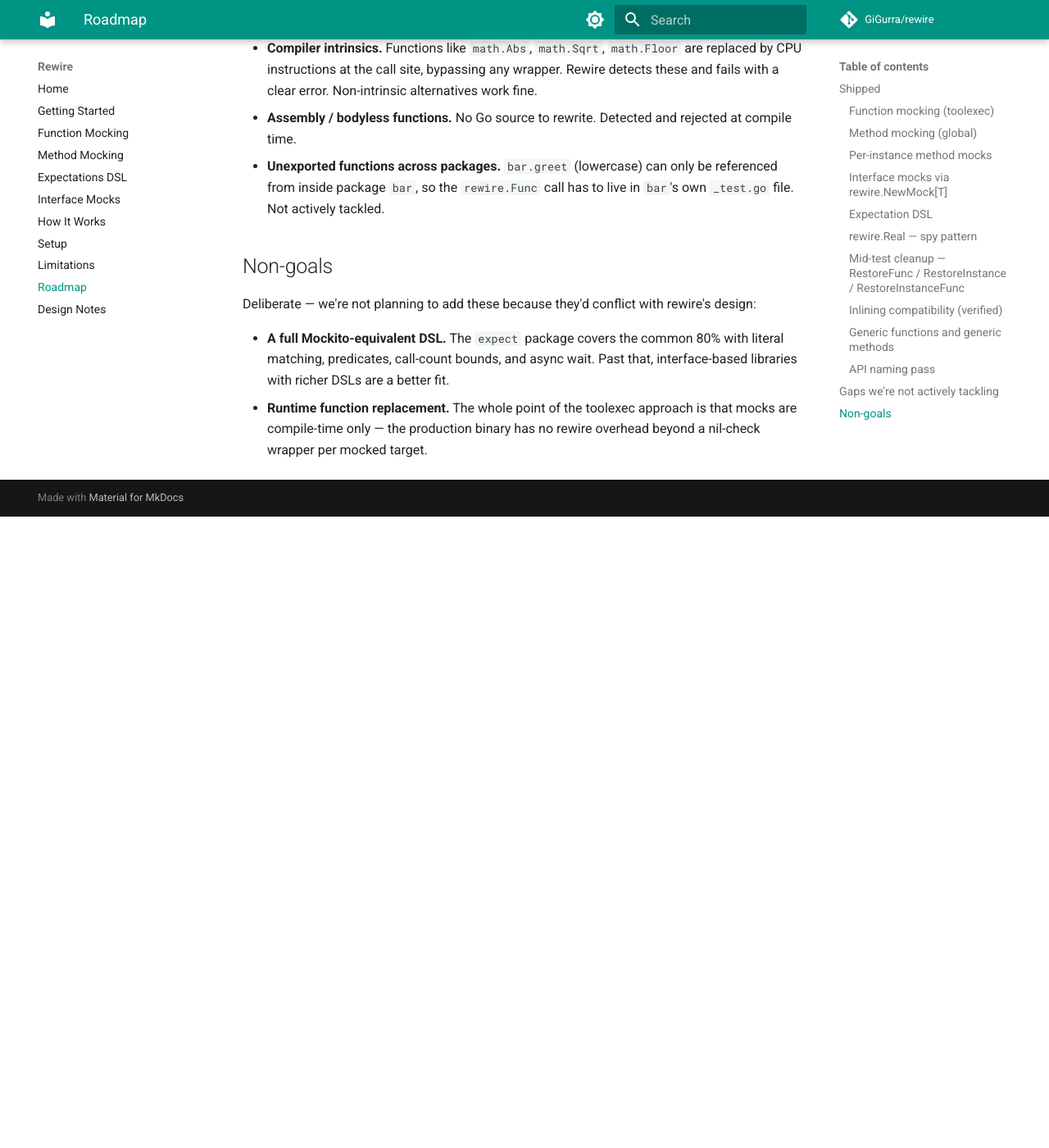
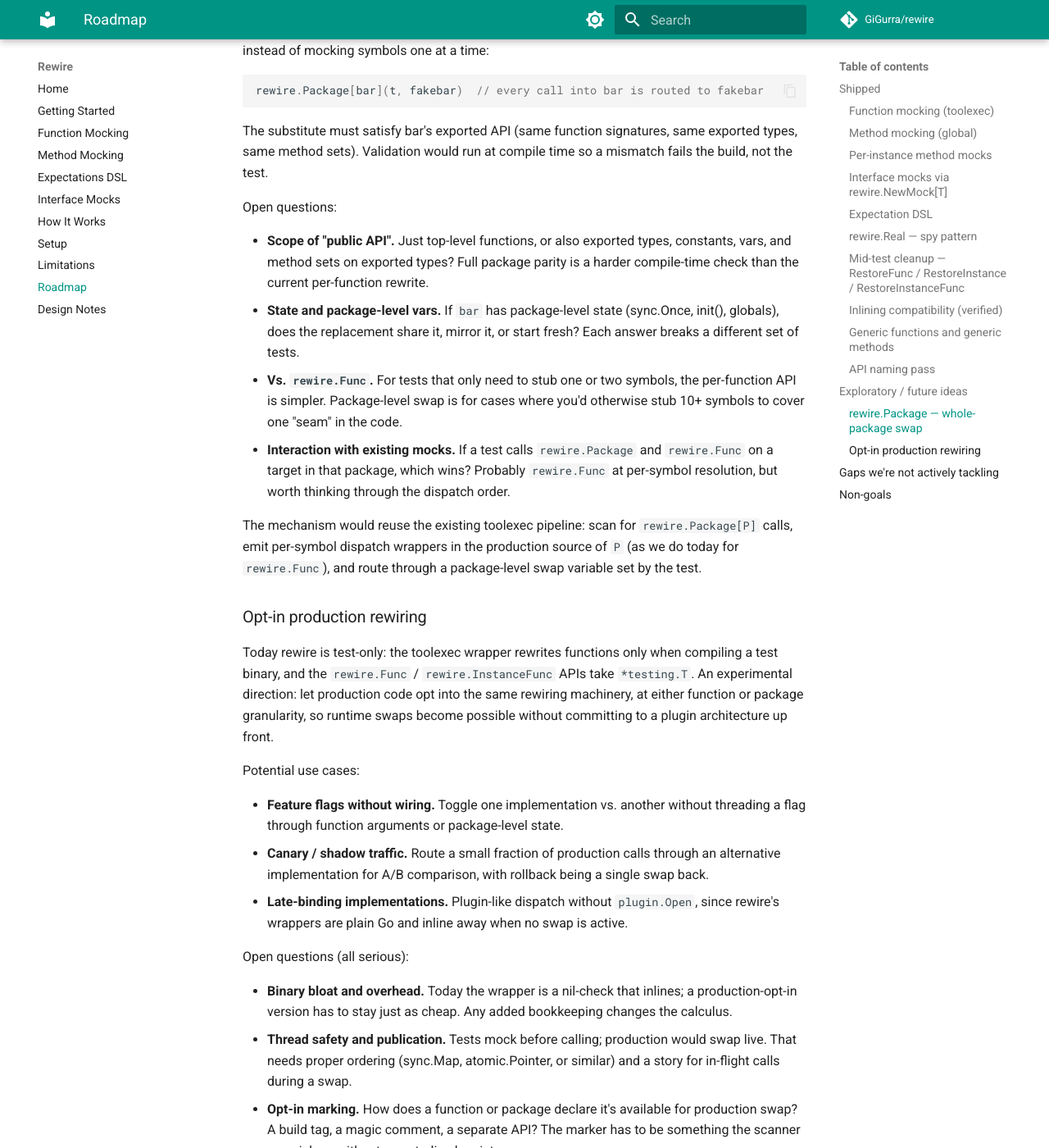
Before and after one commit to GiGurra/rewire, an MkDocs documentation site: the page built from docs/roadmap.md, in a window 1280 px wide and 1400 px high, scrolled down 2592 px. Shown: the whole window at 82% size. Built offline with MkDocs 1.6.1 and Material for MkDocs 9.7.7, drawn with Linux system fonts in a browser that asks for light colours; comment, search, counter and statistics services are not loaded; before the commit the page ends 3222 px from its top, so only the background shows below that; some of the changed text lies outside the part shown.

Commit message:
Document future ideas: rewire.Package + opt-in production rewiring
Two exploratory directions added to the roadmap so they're not lost:

- rewire.Package[P] — whole-package swap where the substitute has
  to structurally satisfy P's exported API. Reuses the existing
  toolexec rewrite pipeline; open questions on public-API scope,
  package-level state, and dispatch-order interaction with
  per-symbol rewire.Func.

- Opt-in production rewiring — the same compile-time rewrite +
  runtime-swappable dispatch table, but retained in production
  builds. Potential use cases: feature flags without arg threading,
  canary traffic, late-binding implementations. Open questions on
  wrapper cost in non-test builds, thread safety during live
  swaps, opt-in marking, and governance. Noted to coexist with
  (not contradict) the existing "no runtime machine-code patching"
  non-goal.

[skip ci]

Co-Authored-By: Claude Opus 4.6 (1M context) <noreply@anthropic.com>

````diff
--- a/docs/roadmap.md
+++ b/docs/roadmap.md
@@ -46,6 +46,49 @@ Rewire's rewrite transformation is small enough that Go's inliner inlines the wr
 
 The public surface has been through a coherent rename: `InstanceMethod → InstanceFunc`, the overloaded `Restore` split into `RestoreFunc` / `RestoreInstance` / `RestoreInstanceFunc`, and the unused `Replace` escape hatch removed. `expect.For` / `expect.ForInstance` were kept — they read well as DSL grammar.
 
+## Exploratory / future ideas
+
+Ideas we're curious about but haven't committed to. Listed here so we don't lose the thread; none of them are scheduled.
+
+### `rewire.Package` — whole-package swap
+
+Replace an entire package with a structurally-compatible alternative for the duration of a test, instead of mocking symbols one at a time:
+
+```go
+rewire.Package[bar](t, fakebar)  // every call into bar is routed to fakebar
+```
+
+The substitute must satisfy bar's exported API (same function signatures, same exported types, same method sets). Validation would run at compile time so a mismatch fails the build, not the test.
+
+Open questions:
+
+- **Scope of "public API".** Just top-level functions, or also exported types, constants, vars, and method sets on exported types? Full package parity is a harder compile-time check than the current per-function rewrite.
+- **State and package-level vars.** If `bar` has package-level state (sync.Once, init(), globals), does the replacement share it, mirror it, or start fresh? Each answer breaks a different set of tests.
+- **Vs. `rewire.Func`.** For tests that only need to stub one or two symbols, the per-function API is simpler. Package-level swap is for cases where you'd otherwise stub 10+ symbols to cover one "seam" in the code.
+- **Interaction with existing mocks.** If a test calls `rewire.Package` and `rewire.Func` on a target in that package, which wins? Probably `rewire.Func` at per-symbol resolution, but worth thinking through the dispatch order.
+
+The mechanism would reuse the existing toolexec pipeline: scan for `rewire.Package[P]` calls, emit per-symbol dispatch wrappers in the production source of `P` (as we do today for `rewire.Func`), and route through a package-level swap variable set by the test.
+
+### Opt-in production rewiring
+
+Today rewire is test-only: the toolexec wrapper rewrites functions only when compiling a test binary, and the `rewire.Func` / `rewire.InstanceFunc` APIs take `*testing.T`. An experimental direction: let production code opt into the same rewiring machinery, at either function or package granularity, so runtime swaps become possible without committing to a plugin architecture up front.
+
+Potential use cases:
+
+- **Feature flags without wiring.** Toggle one implementation vs. another without threading a flag through function arguments or package-level state.
+- **Canary / shadow traffic.** Route a small fraction of production calls through an alternative implementation for A/B comparison, with rollback being a single swap back.
+- **Late-binding implementations.** Plugin-like dispatch without `plugin.Open`, since rewire's wrappers are plain Go and inline away when no swap is active.
+
+Open questions (all serious):
+
+- **Binary bloat and overhead.** Today the wrapper is a nil-check that inlines; a production-opt-in version has to stay just as cheap. Any added bookkeeping changes the calculus.
+- **Thread safety and publication.** Tests mock before calling; production would swap live. That needs proper ordering (sync.Map, atomic.Pointer, or similar) and a story for in-flight calls during a swap.
+- **Opt-in marking.** How does a function or package declare it's available for production swap? A build tag, a magic comment, a separate API? The marker has to be something the scanner can pick up without a centralized registry.
+- **Security and governance.** Production rewiring is effectively arbitrary code execution from whoever can call the swap API. Any shipped version would need a clear "who is allowed to swap what" story — probably compile-time gating rather than runtime authorization.
+- **Relation to the `rewire.Func` non-goal on runtime patching.** This is not runtime machine-code patching; it's compile-time rewriting + a runtime-swappable dispatch table. The non-goal stands for code patching; this idea coexists with it.
+
+A fun experiment. Likely a separate subpackage (`rewire/live` or similar) if it ever happens, to keep the core test-focused API uncontaminated.
+
 ## Gaps we're not actively tackling
 
 These are more fundamental than the items above. We list them so expectations are clear, not because we're working on them.
````
